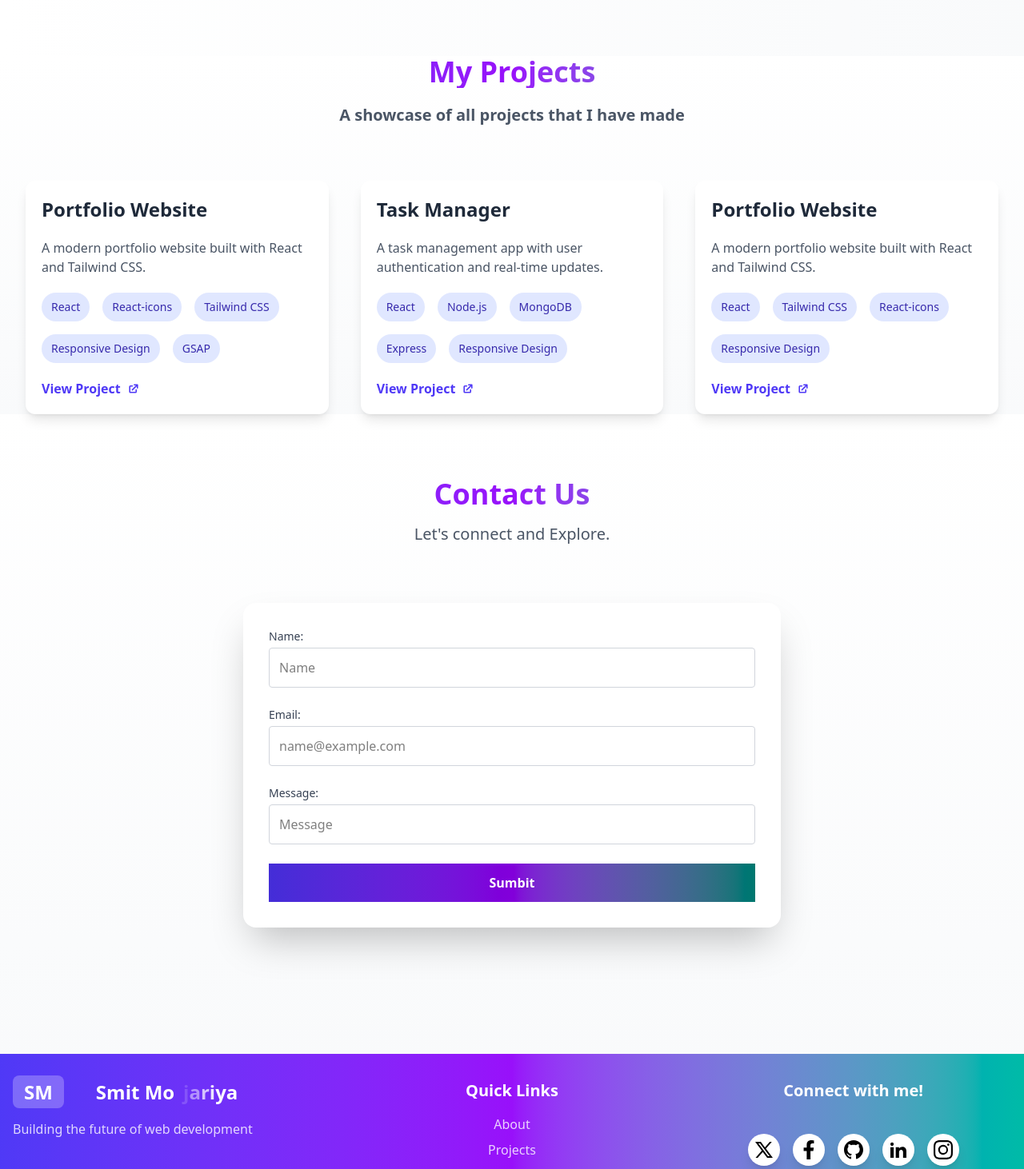
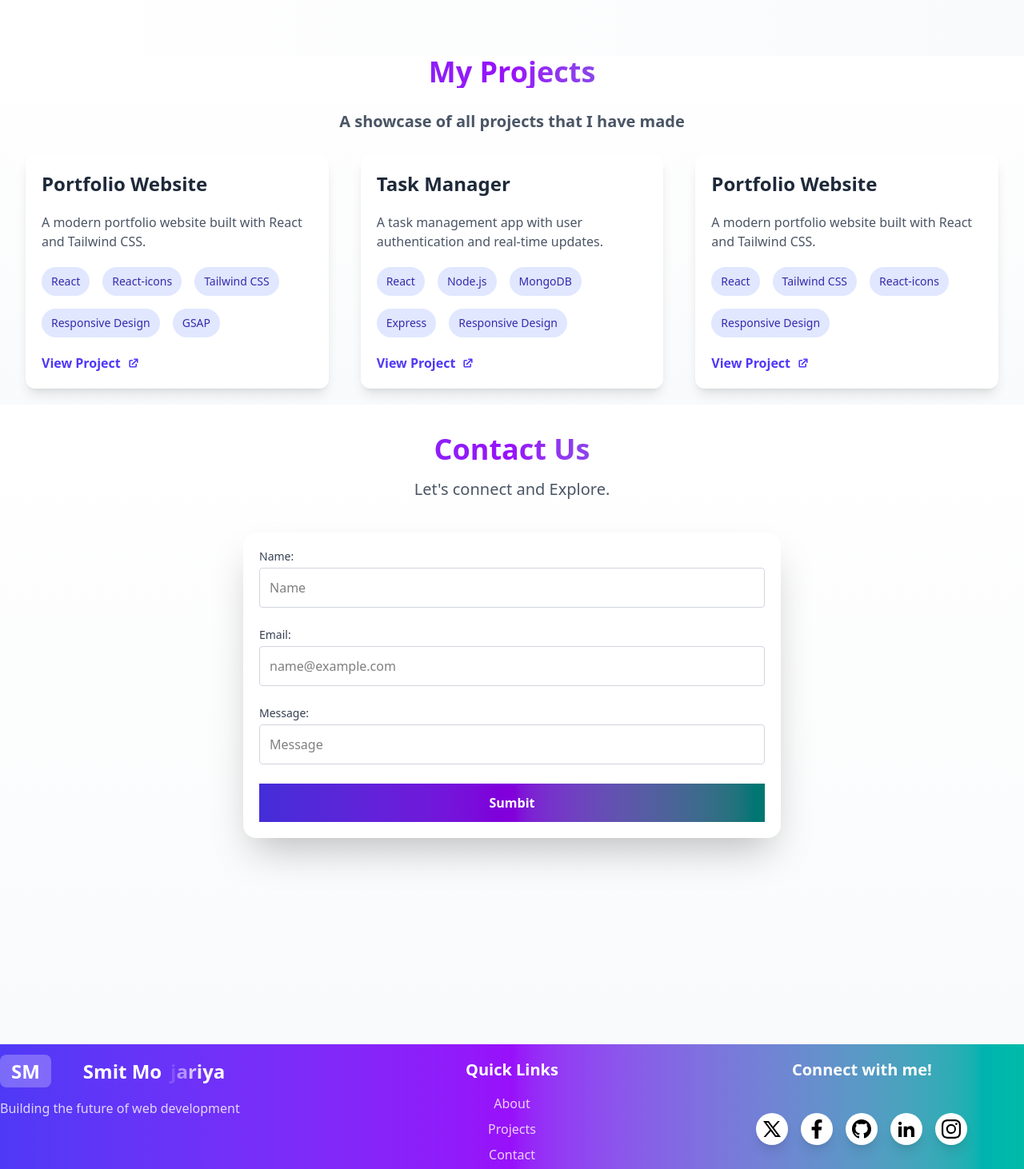
Before and after one commit to smitmorjariya/Portfolio-app, a React (Vite) app: page / in a window 1280 px wide. Shown: the part 2560-4022 px from the top of the page at 80% size. Built offline with nearby package versions, Linux system fonts and the light colour scheme.

Commit message:
complete all remaining things

```diff
--- a/src/components/Contact.jsx
+++ b/src/components/Contact.jsx
@@ -30,9 +30,9 @@ const Contact = () => {
         });
     };
     return (
-        <div className="min-h-screen w-full bg-gradient-to-b from-white to-gray-50 pt-15 ">
-            <div className="max-w-7xl mx-auto px-4 sm:px-6 lg:px-8 ">
-                <div className="text-center mb-18 pt-5">
+        <div className="min-h-screen w-full bg-gradient-to-b from-white to-gray-50  ">
+            <div className="max-w-7xl mx-auto p-4 sm:px-6 lg:px-8 ">
+                <div className="text-center pb-10 pt-5">
                     <h2 className="text-4xl font-bold bg-gradient-to-r from-indigo-600 via-purple-600 to-teal-600 bg-clip-text text-transparent ">
                         Contact Us
                     </h2>
@@ -42,7 +42,7 @@ const Contact = () => {
                 </div>
                 {/* Contact Form */}
 
-                <div className="max-w-2xl mx-auto bg-white p-8 rounded-2xl shadow-2xl">
+                <div className="max-w-2xl mx-auto bg-white p-5 rounded-2xl shadow-2xl ">
 
                     <form onSubmit={handleSubmit} className="space-y-6 ">
                         <div>
@@ -68,7 +68,7 @@ const Contact = () => {
                         </div>
                         <button
                             type="submit"
-                            className="w-full hover:cursor-pointer hover:rounded-3xl transition-all duration-250 px-6 py-3 bg-gradient-to-r from-indigo-700 via-purple-700 to-teal-700 text-white font-semibold" >
+                            className="w-full hover:cursor-pointer hover:text-xl hover:rounded-3xl transition-all duration-250 px-6 py-3 bg-gradient-to-r from-indigo-700 via-purple-700 to-teal-700 text-white font-semibold" >
                             Sumbit
                         </button>
 
--- a/src/components/Footer.jsx
+++ b/src/components/Footer.jsx
@@ -6,11 +6,11 @@ import AnimatedName from "../AnimateText/AnimatedName";
 
 function Footer() {
   return (
-    <footer className="w-full  bg-gradient-to-r from-indigo-600 via-purple-600 to-teal-500 text-white">
-      <div className="max-w-7xl mx-auto px-4 py-8">
-        <div className="grid grid-cols-1 md:grid-cols-3 gap-8">
-          <div className="text-center md:text-left">
-            {/* <h3 className="text-xl font-bold mb-4">John Doe</h3> */}
+    <footer className="w-full  bg-gradient-to-r from-indigo-600 via-purple-600 to-teal-500 text-white ">
+      <div className="max-w-7xl mx-auto ">
+        <div className="grid grid-cols-1 md:grid-cols-3 pt-4.5 gap-8">
+          <div className="text-center md:text-left ">
+            {/* <h3 className="text-xl font-bold mb-4"></h3> */}
             <div className="flex items-center mb-4.5">
               <div className="flex-shrink-0">
                 <span className="text-2xl font-bold text-white bg-white/25 px-3.5 py-1 rounded-lg">
--- a/src/components/Projects.jsx
+++ b/src/components/Projects.jsx
@@ -33,12 +33,12 @@ const Projects = () => {
 
     return (
         <div className="min-h  bg-gradient-to-b from-white to-gray-50 ">
-            <div className="max-w-7xl mx-auto px-4 md:px-6 lg:px-8">
-                <div className="text-center mb-12">
-                    <h2 className="text-4xl font-bold bg-gradient-to-r from-indigo-600 via-purple-600 to-teal-600 bg-clip-text text-transparent">
+            <div className="max-w-7xl mx-auto pb-5 px-4 md:px-6 lg:px-8">
+                <div className="text-center  ">
+                    <h2 className="text-4xl font-bold  bg-gradient-to-r from-indigo-600 via-purple-600 to-teal-600 bg-clip-text text-transparent">
                         My Projects
                     </h2>
-                    <p className="mt-5 text-xl text-center text-gray-600 font-semibold">
+                    <p className="mt-5 p-2  text-xl text-center text-gray-600 font-semibold">
                         A showcase of all projects that I have made
                     </p>
                 </div>
```
